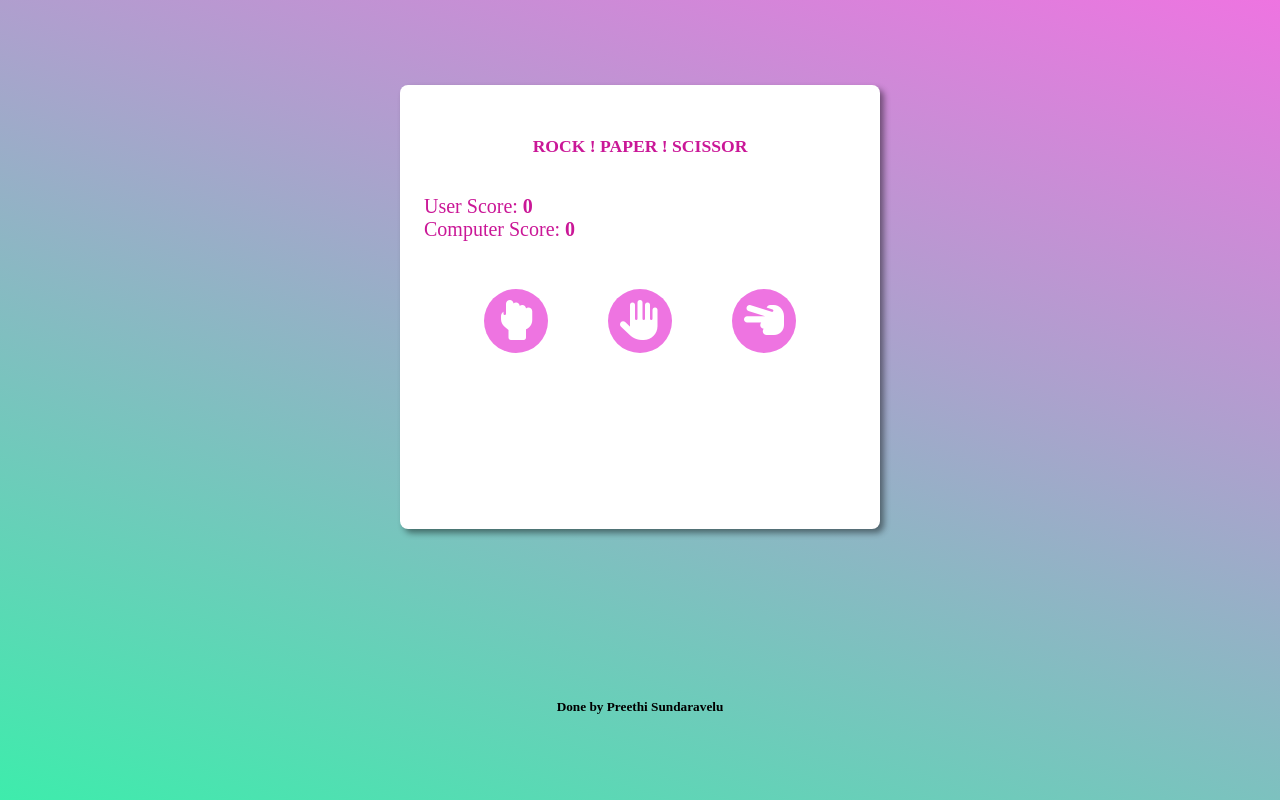
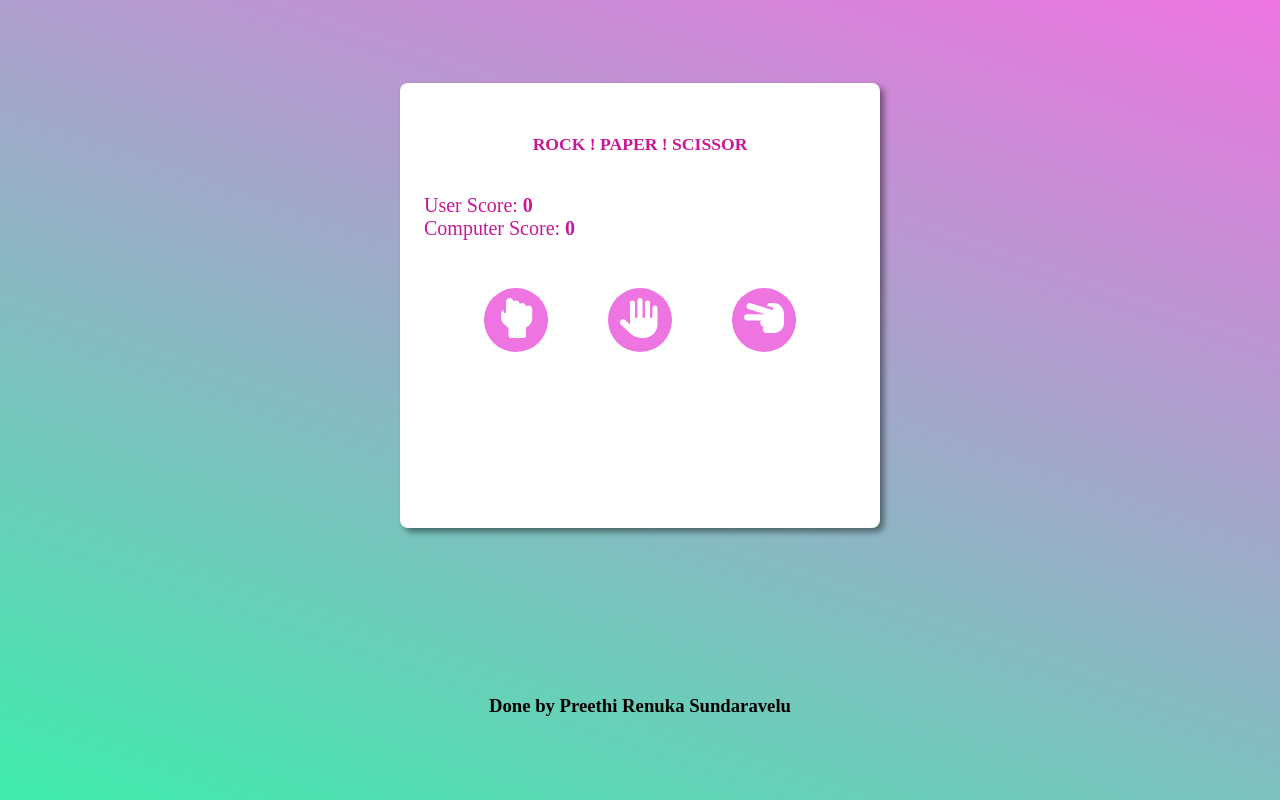
Before and after one commit to Preethi-Sundaravelu/Rock-paper-scissor-game-using-javascript, a plain HTML site: page index.html in a window 1280 px wide. Drawn offline with Linux system fonts and the light colour scheme; a web font is replaced by a local one.

Commit message:
Update index.html

```diff
--- a/index.html
+++ b/index.html
@@ -51,7 +51,7 @@
       </div>
   </div>
     <!--  Custom script -->
-    <h5>Done by Preethi Sundaravelu</h5>
+    <h3>Done by Preethi Renuka Sundaravelu</h3>
 
     <script src="script.js"></script>
 </body>
```
